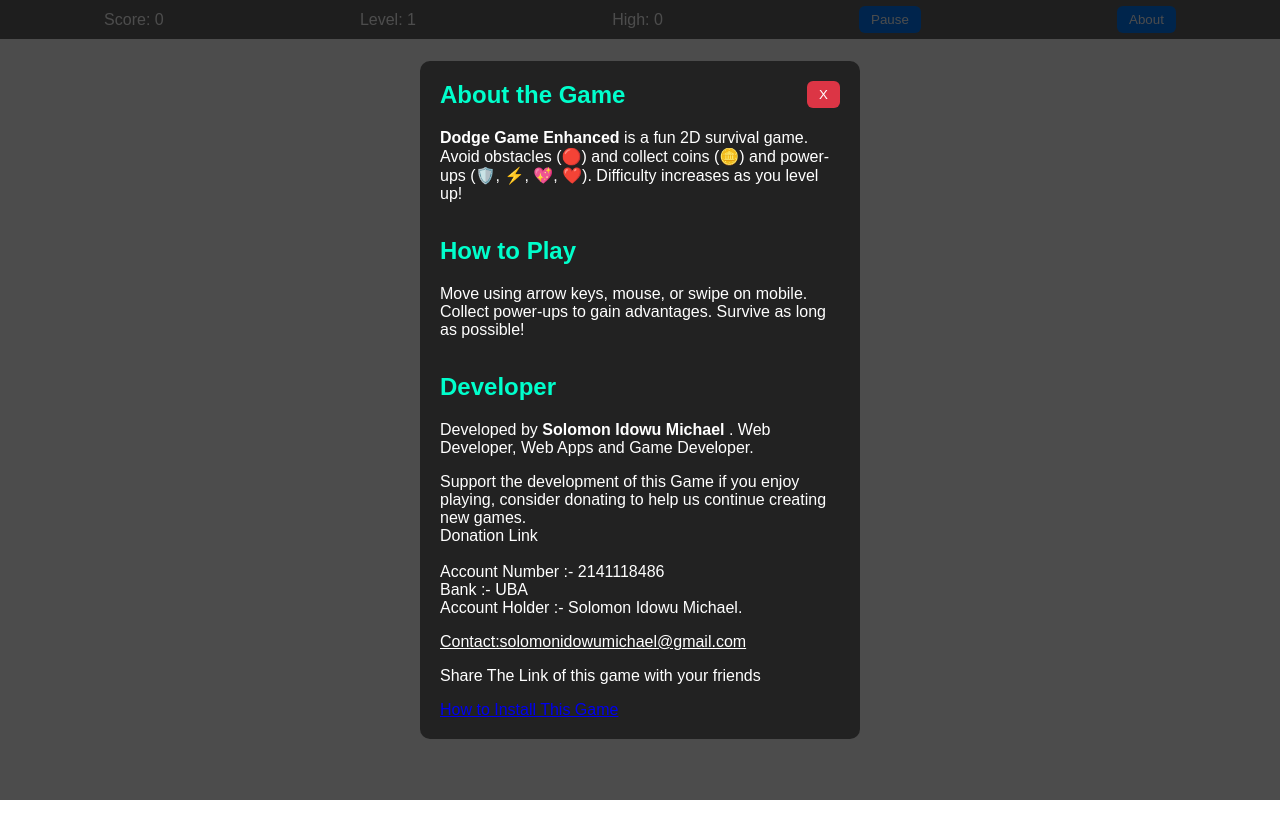
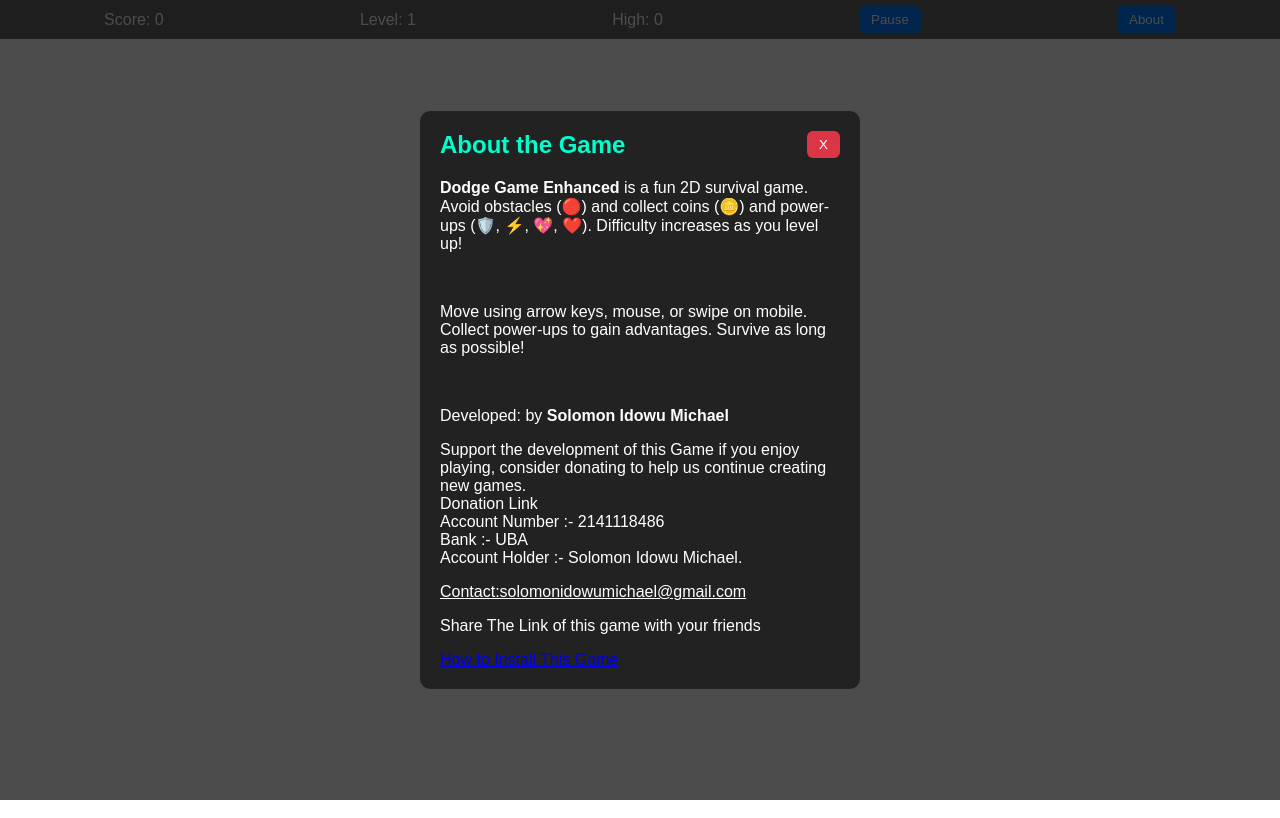
Before and after one commit to idowu123/dodgegame, a plain HTML site: page index.html in a window 1280 px wide. Both pictures are taken after a click on the button "About". Drawn offline with Linux system fonts and the light colour scheme.

Commit message:
Update index.html

```diff
--- a/index.html
+++ b/index.html
@@ -1,4 +1,4 @@
-u<!DOCTYPE html>
+<!DOCTYPE html>
 <html lang="en">
 <head>
   <meta charset="UTF-8">
@@ -135,15 +135,15 @@ canvas {
     <button id="closeAbout">X</button>
     <h2>About the Game</h2>
     <p><b>Dodge Game Enhanced</b> is a fun 2D survival game. Avoid obstacles (🔴) and collect coins (🪙) and power-ups (🛡️, ⚡, 💖, ❤️). Difficulty increases as you level up!</p><br>
-    <h2>How to Play</h2>
+
     <p>Move using arrow keys, mouse, or swipe on mobile. Collect power-ups to gain advantages. Survive as long as possible!</p><br>
-    <h2>Developer</h2>
-    Developed by <b>Solomon Idowu Michael </b>. Web Developer, Web Apps and Game Developer.<br>
+
+    <p>Developed: by <b>Solomon Idowu Michael </b>
 
     <p>Support the development of this Game if you enjoy playing,
       consider donating to help us continue creating new games.<br>
 
-      Donation Link <br><br>
+      Donation Link <br>
       Account Number :- 2141118486 <br>
       Bank :-  UBA <br>
       Account Holder :- Solomon Idowu Michael.
```
